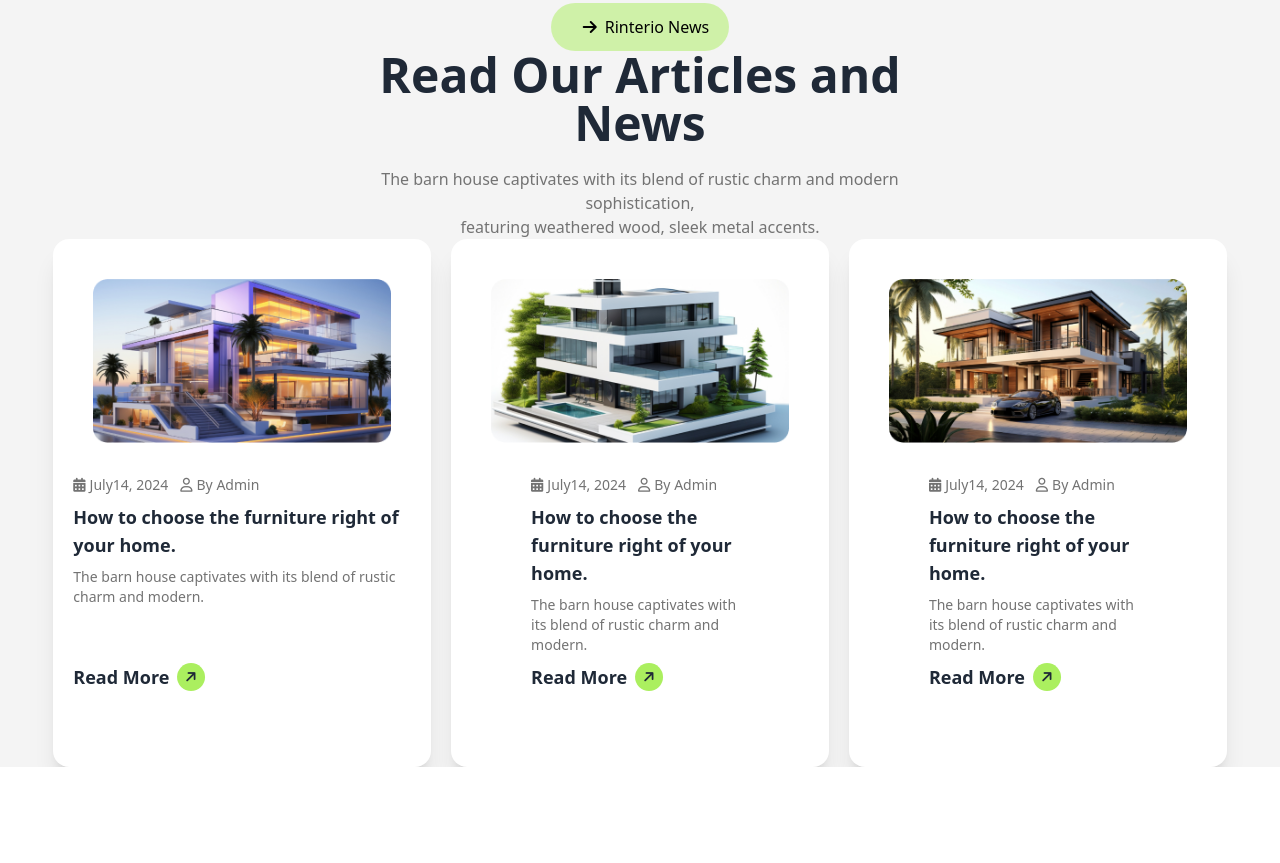
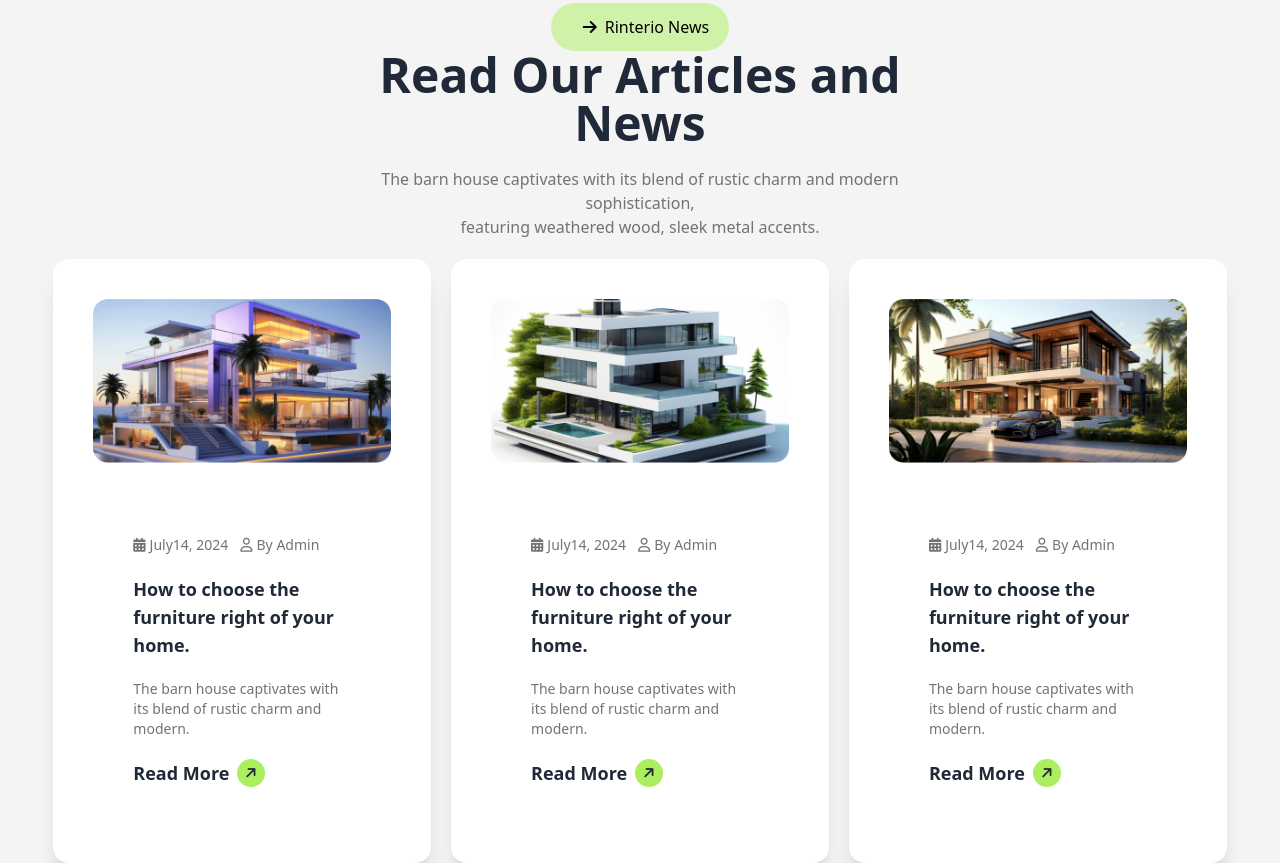
Before and after one commit to ALIFAHMEDONGKON21/Residential-website-useing-daisy-ui, a plain HTML site: page index.html in a window 1280 px wide. Shown: the part 1216-2079 px from the top of the page. Before the commit the page ends 1983 px from the top, so only its background shows below. Drawn offline with nearby package versions, Linux system fonts and the light colour scheme.

Commit message:
Read Our Articles and News part here end

```diff
--- a/index.html
+++ b/index.html
@@ -151,16 +151,16 @@
       </div>
       <h3 class=" text-center text-4xl md:w-1/2 md:text-5xl  font-extrabold mx-auto">Read Our Articles and News</h3>
       <p class="text-text_second_color text-center mt-5 md:w-1/2 mx-auto">The barn house captivates with its blend of rustic charm and modern sophistication, <br>featuring weathered wood, sleek metal accents. </p>
-      <div class=" grid lg:grid-cols-3 gap-5 sm:grid-cols-1 ">
+      <div class=" grid lg:grid-cols-3 gap-5 sm:grid-cols-1  mt-5">
 
         <div class="card bg-base-100 w-full shadow-xl">
-          <figure class="px-10 pt-10">
+          <figure class="px-10 pt-10 ">
             <img
               src="./assets/article1.png"
               alt="home"
               class="rounded-xl" />
           </figure>
-          <div class="card-body px-20 sm:px-5 ">
+          <div class=" card-body mt-10 gap-5  lg:px-20 sm:px-5 ">
             <div class="flex  text-text_second_color text-sm text-start gap-3">
              <div class="flex  items-center gap-1">
               <i class="fa-solid fa-calendar-days"></i>
@@ -184,13 +184,13 @@
           </div>
         </div>
         <div class="card bg-base-100 w-full shadow-xl">
-          <figure class="px-10 pt-10">
+          <figure class="px-10 pt-10 ">
             <img
               src="./assets/article2.png"
               alt="home"
               class="rounded-xl" />
           </figure>
-          <div class="card-body px-20 ">
+          <div class=" card-body mt-10 gap-5  lg:px-20 sm:px-5 ">
             <div class="flex  text-text_second_color text-sm text-start gap-3">
              <div class="flex  items-center gap-1">
               <i class="fa-solid fa-calendar-days"></i>
@@ -214,13 +214,13 @@
           </div>
         </div>
         <div class="card bg-base-100 w-full shadow-xl">
-          <figure class="px-10 pt-10">
+          <figure class="px-10 pt-10 ">
             <img
               src="./assets/article3.png"
               alt="home"
               class="rounded-xl" />
           </figure>
-          <div class="card-body px-20 ">
+          <div class=" card-body mt-10 gap-5  lg:px-20 sm:px-5 ">
             <div class="flex  text-text_second_color text-sm text-start gap-3">
              <div class="flex  items-center gap-1">
               <i class="fa-solid fa-calendar-days"></i>
@@ -244,6 +244,8 @@
           </div>
         </div>
 
+
+
       </div>
       </div>
 
```
